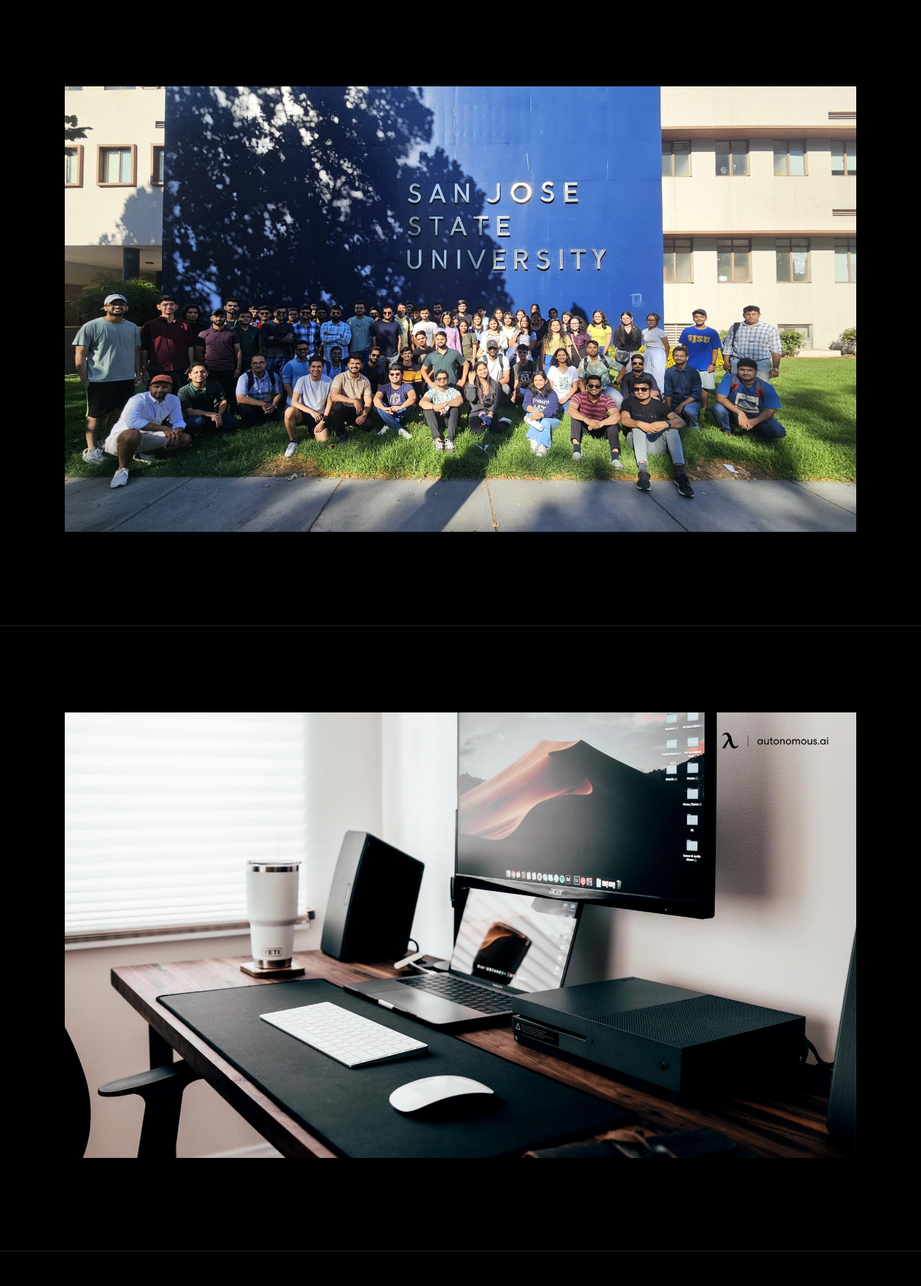
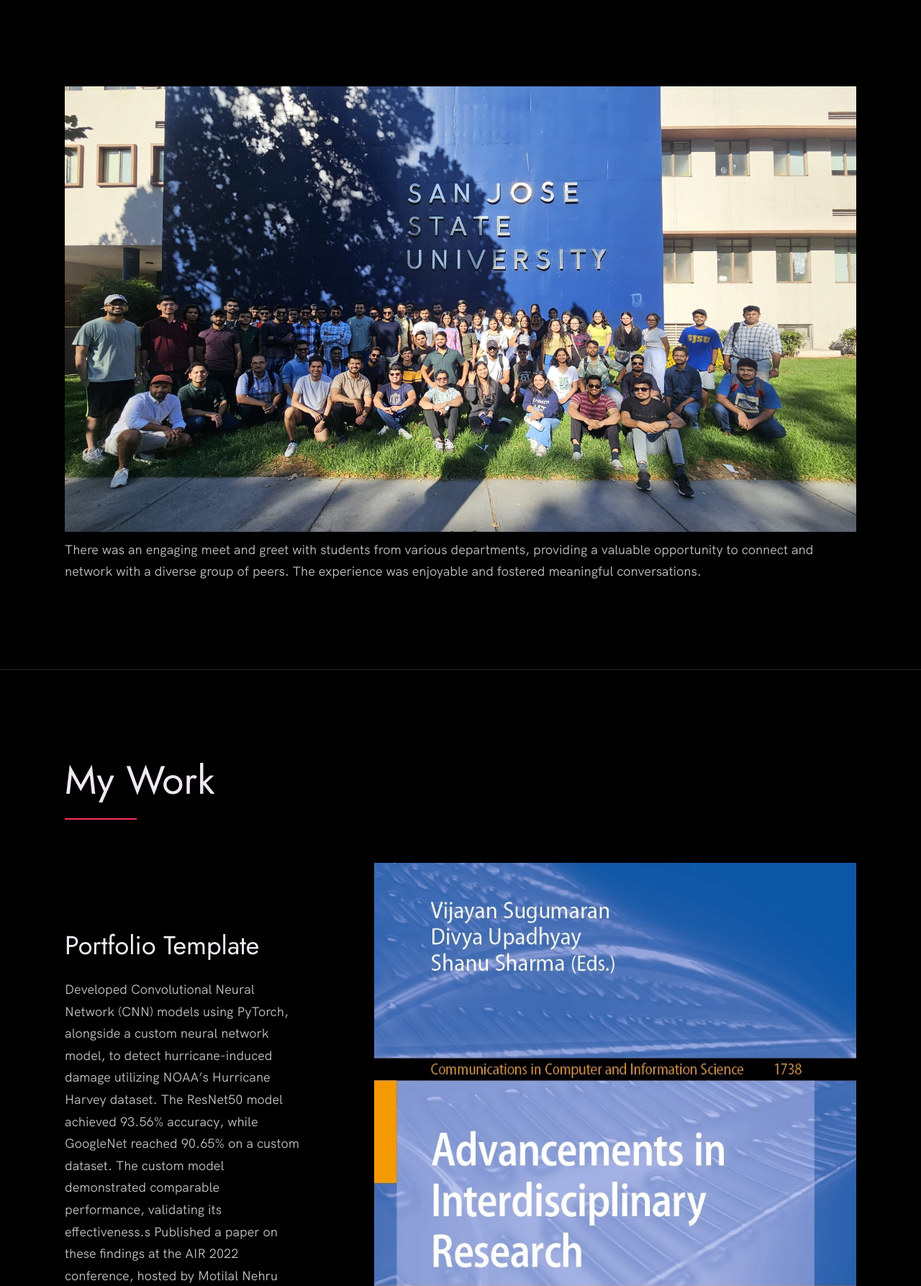
Before and after one commit to amey-makarand/GitHub-portfolio, a plain HTML site: page index.html in a window 1280 px wide. Shown: the part 800-2587 px from the top of the page at 72% size. Drawn offline with Linux system fonts and the light colour scheme.

Commit message:
update : added meet and greet info

```diff
--- a/index.html
+++ b/index.html
@@ -46,15 +46,17 @@
     </div>
   </header>
 
-  <section class="sjsu-section">
+  <!-- <section class="sjsu-section">
     <div class="row">
       <img src="./images/group.jpeg" alt="Description of image" class="header__image">
     </div>
-  </section>
-
-  <section class="image-section">
+  </section> -->
+  <section class="sjsu-section">
     <div class="row">
-      <img src="./images/setup.jpg" alt="Description of image" class="header__image">
+      <figure>
+        <img src="./images/group.jpeg" alt="Description of image" class="header__image">
+        <figcaption>There was an engaging meet and greet with students from various departments, providing a valuable opportunity to connect and network with a diverse group of peers. The experience was enjoyable and fostered meaningful conversations.</figcaption>
+      </figure>
     </div>
   </section>
 
```
